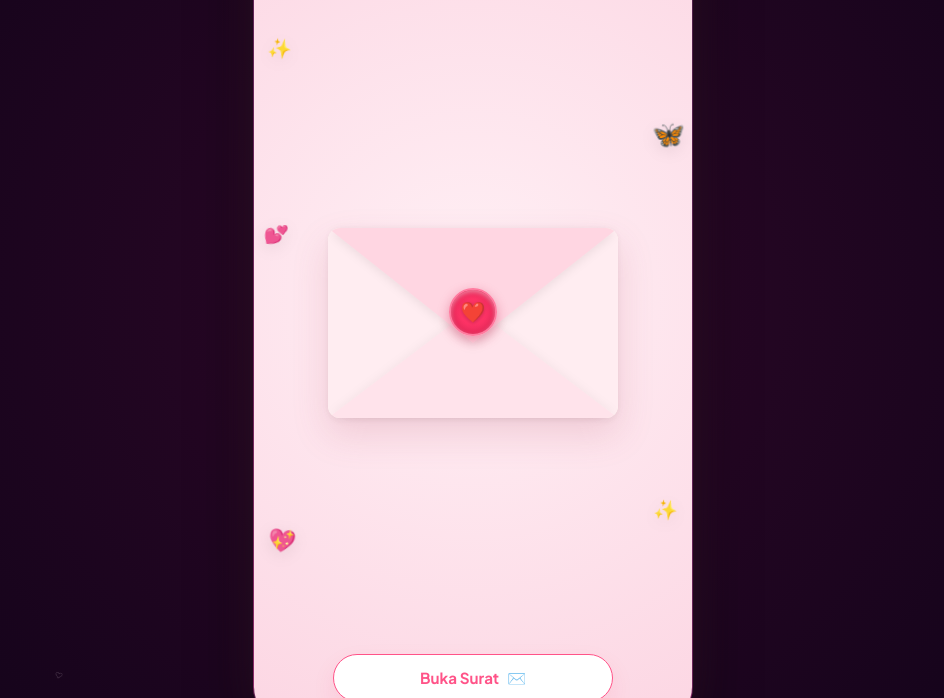
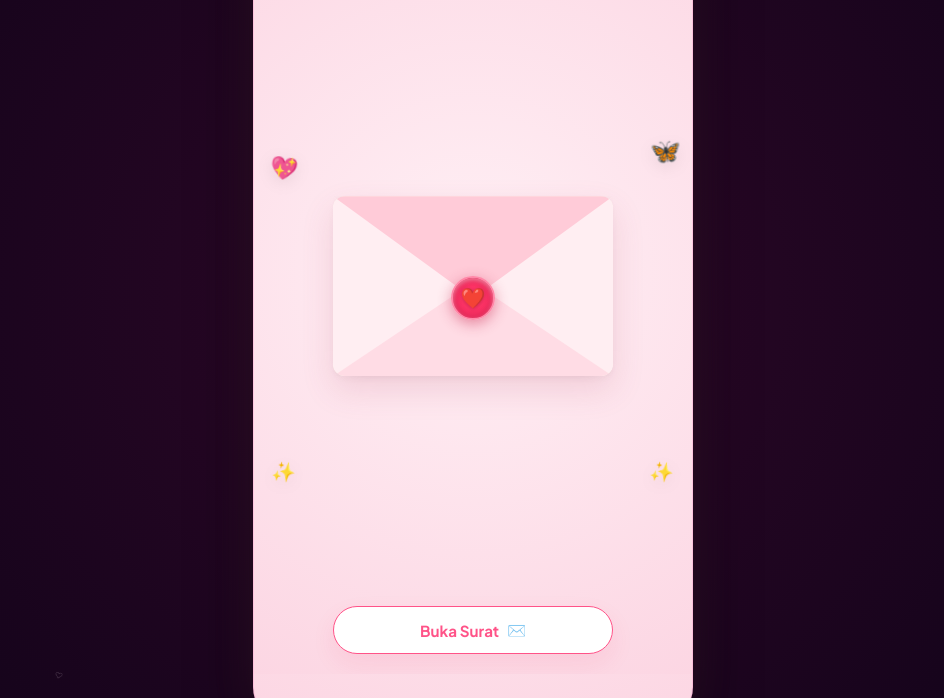
Before and after one commit to Pliuyy/Ultah-sayangku, a plain HTML site: page index.html in a window 1280 px wide. Shown: the part 102-800 px from the top of the page, without its empty margins (167-1111 px from the left). Drawn offline with nearby package versions, Linux system fonts and the light colour scheme; a web font is replaced by a local one.

Commit message:
fix: center envelope & inner card, straighten fonts, and smooth non-jarring elevation zoom

```diff
--- a/index.html
+++ b/index.html
@@ -2,7 +2,8 @@
 <html lang="id">
 <head>
     <meta charset="UTF-8">
-    <meta name="viewport" content="width=device-width, initial-scale=1.0, maximum-scale=1.0, user-scalable=no">
+    <meta name="viewport" content="width=device-width, initial-scale=1.0, maximum-scale=1.0, user-scalable=no, viewport-fit=cover">
+    <meta name="theme-color" content="#150622">
     <title>A Special Birthday Gift For You ♡</title>
     <meta name="description" content="Hadiah ulang tahun virtual interaktif penuh cinta dan kenangan terindah.">
 
@@ -11,7 +12,7 @@
     <link rel="preconnect" href="https://fonts.gstatic.com" crossorigin>
     <link href="https://fonts.googleapis.com/css2?family=Patrick+Hand&family=Playfair+Display:ital,wght@0,400;0,600;0,700;1,400&family=Plus+Jakarta+Sans:wght@300;400;500;600;700&family=Sacramento&display=swap" rel="stylesheet">
 
-    <link rel="stylesheet" href="style.css?v=2.1">
+    <link rel="stylesheet" href="style.css?v=2.3">
 </head>
 <body>
 
@@ -83,11 +84,11 @@
                 <!-- Background Scrapbook Decor -->
                 <div class="envelope-decorations" aria-hidden="true">
                     <div class="decor-item flower-1">🌸</div>
+                    <div class="decor-item flower-2">🌸</div>
                     <div class="decor-item butterfly-1">🦋</div>
+                    <div class="decor-item heart-float-1">💖</div>
                     <div class="decor-item sparkle-1">✨</div>
                     <div class="decor-item sparkle-2">✨</div>
-                    <div class="decor-item heart-float-1">💖</div>
-                    <div class="decor-item heart-float-2">💕</div>
                 </div>
 
                 <div class="envelope-header-text">
@@ -98,13 +99,17 @@
                 <!-- Pure HTML + CSS 3D Envelope -->
                 <div class="envelope-perspective-stage">
                     <div id="envelope-3d" class="envelope-3d">
-                        <!-- Inside Letter (Slides up and zooms) -->
+                        <!-- Inside Letter Card (Slides up and reveals) -->
                         <div id="envelope-letter" class="envelope-letter-card">
-                            <div class="letter-preview-seal">💌</div>
-                            <div class="letter-preview-line line-title">Happy Birthday</div>
-                            <div class="letter-preview-line"></div>
-                            <div class="letter-preview-line short"></div>
-                            <div class="letter-preview-signature">Untukmu ♡</div>
+                            <div class="card-icon">💌</div>
+                            <h3 class="card-title">Happy Birthday</h3>
+                            <div class="card-divider">
+                                <span class="divider-line"></span>
+                                <span class="divider-heart">♡</span>
+                                <span class="divider-line"></span>
+                            </div>
+                            <p class="card-subtitle">Sebuah pesan tulus dari hati</p>
+                            <span class="card-signature">Untukmu Sayang ✨</span>
                         </div>
 
                         <!-- Envelope Pocket & Flaps -->
@@ -118,7 +123,6 @@
                                 <!-- Wax Seal Button -->
                                 <button id="wax-seal" class="wax-seal" aria-label="Buka Amplop">
                                     <span class="seal-icon">❤️</span>
-                                    <span class="seal-ring"></span>
                                 </button>
                             </div>
                         </div>
@@ -378,6 +382,6 @@
     </div>
 
     <!-- Vanilla JavaScript -->
-    <script src="script.js?v=2.1"></script>
+    <script src="script.js?v=2.3"></script>
 </body>
 </html>
--- a/script.js
+++ b/script.js
@@ -94,6 +94,35 @@ function showPage(pageNumber) {
     }
 
     state.currentPage = pageNumber;
+
+    // Sync app frame background with page background for seamless edge-to-edge mobile display
+    const appEl = document.getElementById('app');
+    if (appEl) {
+        if (pageNumber === 1) {
+            appEl.style.background = 'var(--night-magenta)';
+        } else if (pageNumber === 2) {
+            appEl.style.background = 'radial-gradient(circle at center, #fff0f5 0%, #fcd6e3 100%)';
+        } else if (pageNumber === 3 || pageNumber === 4) {
+            appEl.style.background = 'var(--scrapbook-bg)';
+        } else if (pageNumber === 5) {
+            appEl.style.background = 'radial-gradient(circle at center, #350c30 0%, #170420 100%)';
+        }
+    }
+
+    // Sync mobile browser theme-color meta
+    let metaTheme = document.querySelector('meta[name="theme-color"]');
+    if (!metaTheme) {
+        metaTheme = document.createElement('meta');
+        metaTheme.name = 'theme-color';
+        document.head.appendChild(metaTheme);
+    }
+    if (pageNumber === 1 || pageNumber === 5) {
+        metaTheme.content = '#150622';
+    } else if (pageNumber === 2) {
+        metaTheme.content = '#fcd6e3';
+    } else {
+        metaTheme.content = '#faf3f5';
+    }
 
     // Show floating music toggle on pages 2, 4, 5
     // Page 3 has its own dedicated interactive vinyl player deck, so we keep floating capsule hidden on page 3 to avoid clutter and overlap
--- a/style.css
+++ b/style.css
@@ -63,7 +63,10 @@
 html, body {
     width: 100%;
     height: 100%;
-    overflow-x: hidden;
+    height: 100dvh;
+    margin: 0;
+    padding: 0;
+    overflow: hidden;
     font-family: var(--font-sans);
     color: var(--text-primary);
     background-color: var(--dark-purple);
@@ -72,13 +75,16 @@ html, body {
 }
 
 body {
-    position: relative;
-    display: flex;
-    justify-content: center;
-    align-items: flex-start;
-    min-height: 100%;
-    min-height: 100dvh;
+    position: fixed;
+    inset: 0;
+    width: 100%;
+    height: 100%;
+    height: 100dvh;
+    display: flex;
+    justify-content: center;
+    align-items: stretch;
     background: var(--night-magenta);
+    overflow: hidden;
 }
 
 /* Main Mobile App Frame */
@@ -86,14 +92,15 @@ body {
     width: 100%;
     max-width: 440px;
     height: 100%;
-    min-height: 100%;
-    min-height: 100dvh;
+    height: 100dvh;
     margin: 0 auto;
     position: relative;
     overflow: hidden;
     background: var(--night-magenta);
     box-shadow: 0 0 40px rgba(0, 0, 0, 0.5);
-    transition: background 0.8s ease;
+    transition: background 0.6s ease;
+    display: flex;
+    flex-direction: column;
 }
 
 /* Desktop Presentation Enhancement */
@@ -122,11 +129,12 @@ body {
     left: 0;
     width: 100%;
     height: 100%;
+    height: 100dvh;
     opacity: 0;
     visibility: hidden;
     pointer-events: none;
-    transition: opacity 0.6s ease, transform 0.6s var(--ease-smooth), visibility 0.6s;
-    transform: scale(0.96) translateY(12px);
+    transition: opacity 0.5s ease, transform 0.5s var(--ease-smooth), visibility 0.5s;
+    transform: scale(0.96) translateY(8px);
     overflow-y: auto;
     overflow-x: hidden;
     -webkit-overflow-scrolling: touch;
@@ -143,8 +151,45 @@ body {
 
 .page.page-exit {
     opacity: 0;
-    transform: scale(1.04) translateY(-12px);
+    transform: scale(1.04) translateY(-8px);
     filter: blur(4px);
+}
+
+/* Explicit scroll-lock for full-screen pages (Page 1, 2, 5) */
+#page1, #page2, #page5 {
+    overflow: hidden !important;
+    height: 100% !important;
+    height: 100dvh !important;
+    max-height: 100% !important;
+    max-height: 100dvh !important;
+    touch-action: none;
+}
+
+#page1 .page-content,
+#page2 .page-content,
+#page5 .page-content {
+    height: 100% !important;
+    height: 100dvh !important;
+    max-height: 100% !important;
+    max-height: 100dvh !important;
+    min-height: 0 !important;
+    overflow: hidden !important;
+    box-sizing: border-box;
+}
+
+/* Dedicated scrollable containers (Page 3 & Page 4) */
+#page3, #page4 {
+    overflow-y: auto !important;
+    overflow-x: hidden !important;
+    -webkit-overflow-scrolling: touch;
+    touch-action: pan-y;
+}
+
+#page3 .page-content,
+#page4 .page-content {
+    min-height: 100%;
+    height: auto;
+    box-sizing: border-box;
 }
 
 /* Layout Utilities */
@@ -573,23 +618,29 @@ body {
    -------------------------------------------------------------------------- */
 #page2 {
     background: radial-gradient(circle at center, #fff0f5 0%, #fcd6e3 100%);
-    perspective: 1200px;
-    overflow: hidden;
+    overflow: hidden !important;
 }
 
 .envelope-scene {
     position: relative;
+    width: 100%;
+    height: 100%;
+    height: 100dvh;
+    max-height: 100dvh;
+    padding: 24px 16px 20px;
+    display: flex;
+    flex-direction: column;
     justify-content: space-between;
-    padding: 50px 16px 20px;
-    height: 100%;
-    min-height: 100%;
-}
-
-/* Background floating decorations */
+    align-items: center;
+    overflow: hidden !important;
+    box-sizing: border-box;
+    z-index: 2;
+}
+
+/* Background floating decorations - Symmetrical and balanced */
 .envelope-decorations {
     position: absolute;
-    top: 0;
-    left: 0;
+    inset: 0;
     width: 100%;
     height: 100%;
     pointer-events: none;
@@ -602,12 +653,12 @@ body {
     animation: floatDecor 4s ease-in-out infinite alternate;
 }
 
-.flower-1 { top: 14px; left: 16px; font-size: 1.4rem; animation-delay: 0.2s; }
-.butterfly-1 { top: 32%; right: 12px; font-size: 1.6rem; animation: floatButterfly 6s ease-in-out infinite alternate; }
-.sparkle-1 { top: 20%; left: 14px; font-size: 1.2rem; animation-delay: 1.2s; }
-.sparkle-2 { bottom: 22%; right: 14px; font-size: 1.2rem; animation-delay: 0.5s; }
-.heart-float-1 { bottom: 18%; left: 14px; font-size: 1.4rem; animation-delay: 1.5s; }
-.heart-float-2 { top: 42%; left: 10px; font-size: 1.2rem; animation-delay: 0.9s; }
+.flower-1 { top: 18px; left: 18px; font-size: 1.4rem; animation-delay: 0.2s; }
+.flower-2 { top: 18px; right: 18px; font-size: 1.4rem; animation-delay: 0.7s; }
+.butterfly-1 { top: 36%; right: 16px; font-size: 1.5rem; animation: floatButterfly 6s ease-in-out infinite alternate; }
+.heart-float-1 { top: 36%; left: 16px; font-size: 1.4rem; animation-delay: 1.2s; }
+.sparkle-1 { bottom: 22%; left: 18px; font-size: 1.2rem; animation-delay: 0.5s; }
+.sparkle-2 { bottom: 22%; right: 18px; font-size: 1.2rem; animation-delay: 1.5s; }
 
 @keyframes floatDecor {
     0% { transform: translateY(0) rotate(0deg); }
@@ -631,12 +682,16 @@ body {
 
 .envelope-header-text {
     z-index: 10;
-    margin-top: 2px;
-    margin-bottom: 16px;
+    margin: 0 auto;
     text-align: center;
     width: 100%;
     max-width: 320px;
-    padding: 0 10px;
+    padding: 0;
+    display: flex;
+    flex-direction: column;
+    align-items: center;
+    justify-content: center;
+    flex-shrink: 0;
 }
 
 .script-subtitle {
@@ -646,102 +701,139 @@ body {
     display: block;
     line-height: 1.1;
     margin-bottom: 2px;
+    text-align: center;
 }
 
 .scene-title {
     font-family: var(--font-serif);
-    font-size: 1.25rem;
+    font-size: 1.15rem;
     font-weight: 600;
     color: var(--text-primary);
-}
-
-/* 3D Envelope Perspective Stage */
+    text-align: center;
+}
+
+/* 3D Envelope Perspective Stage - Perspective localized to stage center */
 .envelope-perspective-stage {
     position: relative;
     width: 100%;
     max-width: 320px;
-    height: 220px;
-    display: flex;
-    justify-content: center;
-    align-items: center;
+    flex: 1;
+    display: flex;
+    justify-content: center;
+    align-items: center;
+    perspective: 1000px;
+    perspective-origin: 50% 50%;
     z-index: 10;
+    margin: 0 auto;
 }
 
 .envelope-3d {
     position: relative;
-    width: 290px;
-    height: 190px;
-    background: #fdf6ec; /* Cream paper back */
+    width: 280px;
+    height: 180px;
+    background: #fdf5ec; /* Cream paper back inside */
     border-radius: 12px;
-    box-shadow: 0 16px 36px rgba(180, 70, 100, 0.18), 0 3px 10px rgba(0, 0, 0, 0.05);
+    box-shadow: 0 14px 32px rgba(180, 70, 100, 0.16), 0 3px 10px rgba(0, 0, 0, 0.04);
     transform-style: preserve-3d;
     transition: transform 0.6s var(--ease-out-back);
     cursor: pointer;
+    margin: 0 auto;
 }
 
 .envelope-3d:hover {
-    transform: translateY(-4px) scale(1.02);
-}
-
-/* Letter inside the envelope */
+    transform: translateY(-2px) scale(1.01);
+}
+
+/* Inside Letter Card - Clean, straight, perfectly centered */
 .envelope-letter-card {
     position: absolute;
-    top: 6px;
-    left: 15px;
-    width: 260px;
-    height: 175px;
-    background: var(--cream-paper);
-    border-radius: 8px;
-    box-shadow: 0 4px 12px rgba(0, 0, 0, 0.08);
-    padding: 16px 18px;
+    top: 10px;
+    left: 50%;
+    transform: translateX(-50%);
+    width: 250px;
+    height: 160px;
+    background: #ffffff;
+    border-radius: 10px;
+    box-shadow: 0 4px 14px rgba(0, 0, 0, 0.08);
+    padding: 14px 12px;
     display: flex;
     flex-direction: column;
     justify-content: center;
     align-items: center;
+    text-align: center;
+    gap: 4px;
+    z-index: 3;
+    transition: transform 0.8s cubic-bezier(0.34, 1.2, 0.64, 1), opacity 0.4s ease, box-shadow 0.6s ease;
+    border: 1.5px dashed rgba(255, 83, 136, 0.4);
+    box-sizing: border-box;
+    pointer-events: none;
+}
+
+.card-icon {
+    font-size: 24px;
+    line-height: 1;
+    margin-bottom: 2px;
+    text-align: center;
+}
+
+.card-title {
+    font-family: var(--font-serif);
+    font-size: 1.25rem;
+    font-weight: 700;
+    color: var(--primary-pink);
+    margin: 0;
+    padding: 0;
+    line-height: 1.2;
+    letter-spacing: 0.5px;
+    text-align: center;
+    width: 100%;
+}
+
+.card-divider {
+    display: flex;
+    align-items: center;
+    justify-content: center;
     gap: 8px;
-    z-index: 3;
-    transition: transform 0.9s cubic-bezier(0.4, 0, 0.2, 1), opacity 0.5s ease;
-    border: 1px dashed rgba(244, 114, 182, 0.35);
-}
-
-.letter-preview-seal {
-    font-size: 26px;
-    margin-bottom: 2px;
-}
-
-.letter-preview-line {
-    width: 80%;
-    height: 5px;
-    background: rgba(244, 114, 182, 0.25);
-    border-radius: var(--radius-full);
-}
-
-.line-title {
+    width: 70%;
+    margin: 2px auto;
+}
+
+.divider-line {
+    flex: 1;
+    height: 1px;
+    background: rgba(255, 83, 136, 0.3);
+}
+
+.divider-heart {
+    font-size: 0.85rem;
+    color: var(--primary-pink);
+    line-height: 1;
+}
+
+.card-subtitle {
+    font-family: var(--font-sans);
+    font-size: 0.74rem;
+    color: var(--text-light);
+    margin: 0;
+    padding: 0;
+    text-align: center;
+    width: 100%;
+}
+
+.card-signature {
     font-family: var(--font-script);
-    font-size: 1.8rem;
+    font-size: 1.45rem;
     color: var(--primary-pink);
-    background: none;
-    height: auto;
+    margin-top: 2px;
     line-height: 1;
-    margin-bottom: 4px;
-}
-
-.letter-preview-line.short {
-    width: 50%;
-}
-
-.letter-preview-signature {
-    font-family: var(--font-hand);
-    font-size: 1.1rem;
-    color: var(--text-secondary);
-    margin-top: 4px;
-}
-
-/* Envelope Pocket and Triangular Flaps */
+    text-align: center;
+    width: 100%;
+}
+
+/* Envelope Pocket and Symmetrical Flaps via Clip-Path */
 .envelope-pocket {
     position: absolute;
-    top: 0;
-    left: 0;
+    inset: 0;
     width: 100%;
     height: 100%;
     border-radius: 12px;
@@ -752,124 +844,136 @@ body {
 /* Left & Right Flaps */
 .flap-left {
     position: absolute;
+    inset: 0;
+    width: 100%;
+    height: 100%;
+    background: #ffeef2;
+    clip-path: polygon(0 0, 50% 50%, 0 100%);
+    border-radius: 12px 0 0 12px;
+    z-index: 5;
+    filter: drop-shadow(2px 0 3px rgba(0, 0, 0, 0.03));
+}
+
+.flap-right {
+    position: absolute;
+    inset: 0;
+    width: 100%;
+    height: 100%;
+    background: #ffeef2;
+    clip-path: polygon(100% 0, 50% 50%, 100% 100%);
+    border-radius: 0 12px 12px 0;
+    z-index: 5;
+    filter: drop-shadow(-2px 0 3px rgba(0, 0, 0, 0.03));
+}
+
+/* Bottom Flap */
+.flap-bottom {
+    position: absolute;
+    inset: 0;
+    width: 100%;
+    height: 100%;
+    background: #ffdce5;
+    clip-path: polygon(0 100%, 50% 48%, 100% 100%);
+    border-radius: 0 0 12px 12px;
+    z-index: 6;
+    filter: drop-shadow(0 -3px 5px rgba(0, 0, 0, 0.05));
+}
+
+/* Top Flap (The Folding Flap) */
+.flap-top {
+    position: absolute;
     top: 0;
     left: 0;
-    width: 0;
-    height: 0;
-    border-top: 95px solid transparent;
-    border-bottom: 95px solid transparent;
-    border-left: 145px solid #ffedf1;
-    border-top-left-radius: 12px;
-    border-bottom-left-radius: 12px;
-    z-index: 5;
-    filter: drop-shadow(2px 0 3px rgba(0,0,0,0.03));
-}
-
-.flap-right {
-    position: absolute;
-    top: 0;
-    right: 0;
-    width: 0;
-    height: 0;
-    border-top: 95px solid transparent;
-    border-bottom: 95px solid transparent;
-    border-right: 145px solid #ffedf1;
-    border-top-right-radius: 12px;
-    border-bottom-right-radius: 12px;
-    z-index: 5;
-    filter: drop-shadow(-2px 0 3px rgba(0,0,0,0.03));
-}
-
-/* Bottom Flap */
-.flap-bottom {
-    position: absolute;
-    bottom: 0;
-    left: 0;
-    width: 0;
-    height: 0;
-    border-left: 145px solid transparent;
-    border-right: 145px solid transparent;
-    border-bottom: 110px solid #ffe3eb;
-    border-bottom-left-radius: 12px;
-    border-bottom-right-radius: 12px;
-    z-index: 6;
-    filter: drop-shadow(0 -2px 4px rgba(0,0,0,0.04));
-}
-
-/* Top Flap (The Folding Flap) */
-.flap-top {
-    position: absolute;
-    top: 0;
-    left: 0;
-    width: 0;
-    height: 0;
-    border-left: 145px solid transparent;
-    border-right: 145px solid transparent;
-    border-top: 115px solid #ffd6e2;
-    border-top-left-radius: 12px;
-    border-top-right-radius: 12px;
+    width: 100%;
+    height: 102px;
     transform-origin: top center;
     transform: rotateX(0deg);
     transition: transform 0.8s cubic-bezier(0.4, 0, 0.2, 1), z-index 0.2s ease;
     z-index: 7;
-    filter: drop-shadow(0 3px 5px rgba(0,0,0,0.07));
     pointer-events: auto;
 }
 
-/* Heart Wax Seal */
+.flap-top::before {
+    content: '';
+    position: absolute;
+    inset: 0;
+    width: 100%;
+    height: 100%;
+    background: #ffcbd8;
+    clip-path: polygon(0 0, 100% 0, 50% 100%);
+    border-radius: 12px 12px 0 0;
+    filter: drop-shadow(0 4px 6px rgba(0, 0, 0, 0.08));
+    transition: background 0.4s ease;
+}
+
+/* Heart Wax Seal (Dead Center on Flap Apex) */
 .wax-seal {
     position: absolute;
-    top: -55px; /* positioned right at the bottom tip of top flap */
-    left: -24px;
-    width: 48px;
-    height: 48px;
+    top: 102px;
+    left: 50%;
+    transform: translate(-50%, -50%);
+    width: 44px;
+    height: 44px;
     border-radius: var(--radius-full);
     background: radial-gradient(circle, #ff3366 40%, #c81e4a 100%);
-    border: 2px solid #ff7b9f;
-    box-shadow: 0 4px 12px rgba(200, 30, 74, 0.4), inset 0 2px 4px rgba(255, 255, 255, 0.4);
+    border: 2px solid #ff88a8;
+    box-shadow: 0 4px 14px rgba(200, 30, 74, 0.45), inset 0 2px 4px rgba(255, 255, 255, 0.4);
     display: flex;
     justify-content: center;
     align-items: center;
     cursor: pointer;
     transition: transform 0.3s var(--ease-out-back), opacity 0.3s ease;
     z-index: 8;
+    padding: 0;
+    margin: 0;
+    -webkit-appearance: none;
+    appearance: none;
+    outline: none;
 }
 
 .wax-seal:hover {
-    transform: scale(1.12);
+    transform: translate(-50%, -50%) scale(1.1);
+}
+
+.wax-seal:active {
+    transform: translate(-50%, -50%) scale(0.95);
 }
 
 .seal-icon {
     font-size: 20px;
-    filter: drop-shadow(0 1px 2px rgba(0,0,0,0.2));
+    line-height: 1;
+    filter: drop-shadow(0 1px 2px rgba(0, 0, 0, 0.2));
 }
 
 /* ==========================================
    ENVELOPE OPENING ANIMATION SEQUENCE
    ========================================== */
 .envelope-3d.opening {
-    transform: scale(1.05);
+    transform: scale(1.02);
 }
 
 .envelope-3d.opening .wax-seal {
     opacity: 0;
-    transform: scale(0.2) rotate(45deg);
+    transform: translate(-50%, -50%) scale(0.2) rotate(45deg);
 }
 
 .envelope-3d.opening .flap-top {
     transform: rotateX(180deg);
     z-index: 2; /* drops behind letter */
-    border-top-color: #f7cbd7;
+}
+
+.envelope-3d.opening .flap-top::before {
+    background: #f7bbcb;
 }
 
 .envelope-3d.opening .envelope-letter-card {
-    transform: translateY(-135px);
+    transform: translateX(-50%) translateY(-100px);
     z-index: 8;
 }
 
 .envelope-3d.zooming-out .envelope-letter-card {
-    transform: translateY(-40px) scale(1.35);
-    box-shadow: 0 25px 50px rgba(0, 0, 0, 0.25);
+    transform: translateX(-50%) translateY(-112px) scale(1.06);
+    box-shadow: 0 16px 36px rgba(0, 0, 0, 0.18);
     z-index: 20;
 }
 
@@ -878,7 +982,10 @@ body {
     z-index: 10;
     width: 100%;
     max-width: 280px;
-    margin-top: 20px;
+    margin: 0 auto;
+    display: flex;
+    justify-content: center;
+    flex-shrink: 0;
 }
 
 .btn-secondary {
@@ -2087,6 +2194,7 @@ body {
 @media (max-width: 599px) {
     html, body {
         height: 100%;
+        height: 100dvh;
         overflow: hidden;
         background: var(--night-magenta);
     }
@@ -2094,18 +2202,20 @@ body {
         align-items: stretch;
         min-height: 100%;
         min-height: 100dvh;
+        padding: 0;
+        margin: 0;
     }
     #app {
         max-width: 100%;
         height: 100%;
-        min-height: 100%;
-        min-height: 100dvh;
+        height: 100dvh;
         border-radius: 0;
         box-shadow: none;
         margin: 0;
+        border: none;
     }
     .envelope-scene {
-        padding: 48px 14px 18px;
+        padding: 20px 14px 16px;
     }
     .letter-container {
         padding: 28px 14px 22px;
@@ -2114,8 +2224,8 @@ body {
 
 @media (max-width: 380px) {
     .floating-music-capsule {
-        top: 10px;
-        right: 10px;
+        top: 8px;
+        right: 8px;
         height: 30px;
         padding: 2px 9px 2px 4px;
         gap: 5px;
@@ -2128,10 +2238,14 @@ body {
         width: 22px;
         height: 22px;
     }
-    .opening-title { font-size: 1.9rem; }
-    .opening-title span { font-size: 2.6rem; }
-    .envelope-3d { width: 260px; height: 170px; }
-    .envelope-letter-card { width: 235px; height: 155px; }
-    .letter-heading-script { font-size: 2.3rem; }
-    .final-name { font-size: 2.6rem; }
-}
+    .opening-title { font-size: 1.8rem; }
+    .opening-title span { font-size: 2.4rem; }
+    .envelope-3d { width: 260px; height: 165px; }
+    .envelope-letter-card { width: 232px; height: 148px; }
+    .flap-top { height: 94px; }
+    .wax-seal { top: 94px; width: 40px; height: 40px; }
+    .script-subtitle { font-size: 1.8rem; }
+    .scene-title { font-size: 1.05rem; }
+    .letter-heading-script { font-size: 2.2rem; }
+    .final-name { font-size: 2.4rem; }
+}
```
